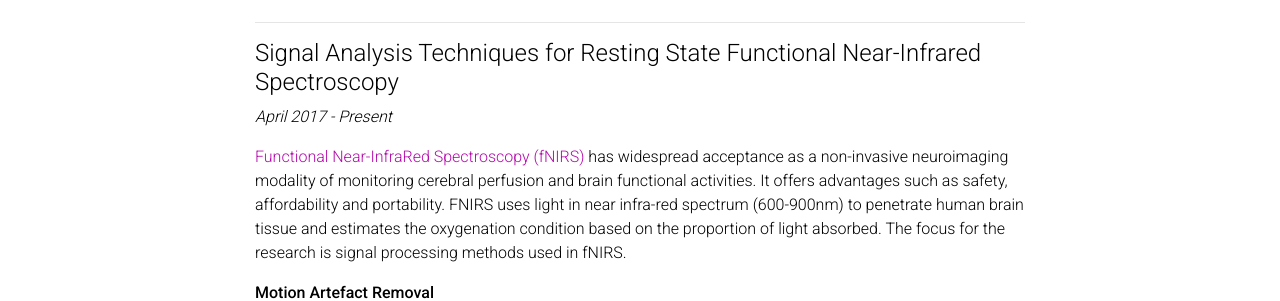
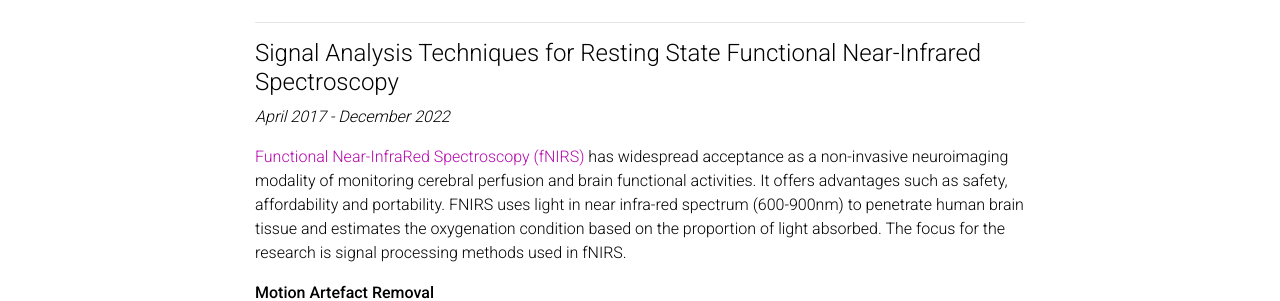
Before and after one commit to mengmwang/mengmwang.github.io, a Jekyll site: the page built from _pages/research.md, in a window 1280 px wide and 900 px high. Shown: the part 191-492 px from the top of the window. Built offline with Jekyll 4.4.1, drawn with Linux system fonts in a browser that asks for light colours; comment, search, counter and statistics services are not loaded; a style sheet for code colours, icons or effects is not loaded.

Commit message:
Update research.md
Update research project time

```diff
--- a/_pages/research.md
+++ b/_pages/research.md
@@ -13,7 +13,7 @@ nav_order: 1
 
 #### Signal Analysis Techniques for Resting State Functional Near-Infrared Spectroscopy
 
-*April 2017 - Present*
+*April 2017 - December 2022*
 
 [Functional Near-InfraRed Spectroscopy (fNIRS)](https://en.wikipedia.org/wiki/Functional_near-infrared_spectroscopy) has widespread acceptance as a non-invasive neuroimaging modality of monitoring cerebral perfusion and brain functional activities. It offers advantages such as safety, affordability and portability. FNIRS uses light in near infra-red spectrum (600-900nm) to penetrate human brain tissue and estimates the oxygenation condition based on the proportion of light absorbed. The focus for the research is signal processing methods used in fNIRS.
 
```
